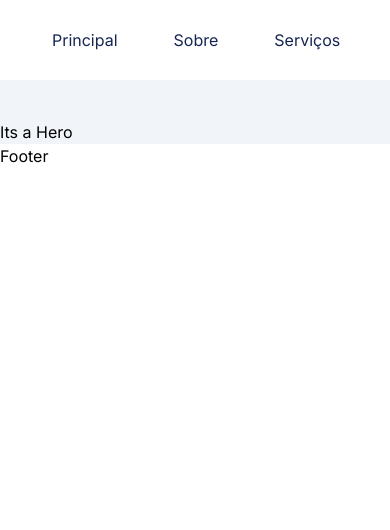
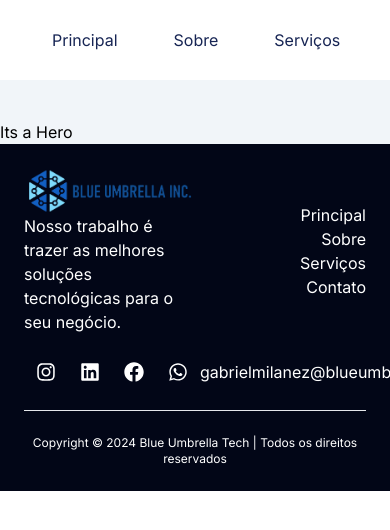
Before and after one commit to miilanez/blue-umbrella-site, a Next.js app: page / in a window 390 px wide. Shown: the top 530 px of the page. Built offline with nearby package versions, Linux system fonts and the light colour scheme.

Commit message:
feat: create footer without responsive content

```diff
--- a/src/app/page.tsx
+++ b/src/app/page.tsx
@@ -3,7 +3,7 @@ import React from "react";
 
 export default function Home() {
   return (
-    <div>
+    <div className="">
       <Hero />
     </div>
   );
--- a/src/components/ui/Footer/Footer.tsx
+++ b/src/components/ui/Footer/Footer.tsx
@@ -1,5 +1,78 @@
+import Image from "next/image";
+import Link from "next/link";
+import { FaFacebook, FaInstagram, FaLinkedin, FaWhatsapp } from "react-icons/fa";
+
+const links = [
+  { name: "Principal", target: "principal", offset: "-100" },
+  { name: "Sobre", target: "sobre", offset: "-80" },
+  { name: "Serviços", target: "servicos", offset: "-80" },
+  { name: "Contato", target: "contato", offset: "0" },
+];
+
+const networks = [
+  { name: "Instagram", target: "", logo: <FaInstagram /> },
+  { name: "LinkedIn", target: "", logo: <FaLinkedin /> },
+  { name: "Facebook", target: "", logo: <FaFacebook /> },
+  { name: "WhattsApp", target: "", logo: <FaWhatsapp /> },
+];
+
 const Footer = () => {
-  return <footer>Footer</footer>;
+  return (
+    <footer className="flex p-6 bg-slate-950 text-white">
+      <div className="w-full flex flex-col">
+        <div className="w-full flex flex-row justify-between items-center">
+          <div id="brand logo" className="w-1/2">
+            <Link href="/">
+              <Image
+                width="280"
+                height="60"
+                src="/assets/images/nav/logo-blue-umbrella.png"
+                alt="Blue Umbrella Tech Incorporated Logo"
+                className="hover:opacity-85"
+              />
+            </Link>
+            <p>
+              Nosso trabalho é trazer as melhores soluções <br></br>{" "}
+              tecnológicas para o seu negócio.
+            </p>
+          </div>
+          <div className="w-1/2 text-right">
+            <div id="menu" className="">
+              {links.map((link, index) => {
+                return (
+                  <Link
+                    key={index}
+                    href={link.target}
+                    className="flex flex-col"
+                  >
+                    {link.name}
+                  </Link>
+                );
+              })}
+            </div>
+          </div>
+        </div>
+        <div className="w-full flex flex-row justify-between items-center py-4">
+          <div id="social networks" className="flex flex-row">
+            {networks.map((network, index) => {
+              return (
+                <Link key={index} href={network.target}>
+                  <span className="flex flex-row p-3 text-xl">
+                    {network.logo}
+                  </span>
+                </Link>
+              );
+            })}
+          </div>
+          <div className="">gabrielmilanez@blueumbrella.com</div>
+        </div>
+        <hr className="mb-6"></hr>
+        <div className="w-full text-xs text-center ">
+          Copyright © 2024 Blue Umbrella Tech | Todos os direitos reservados
+        </div>
+      </div>
+    </footer>
+  );
 };
 
 export default Footer;
```
